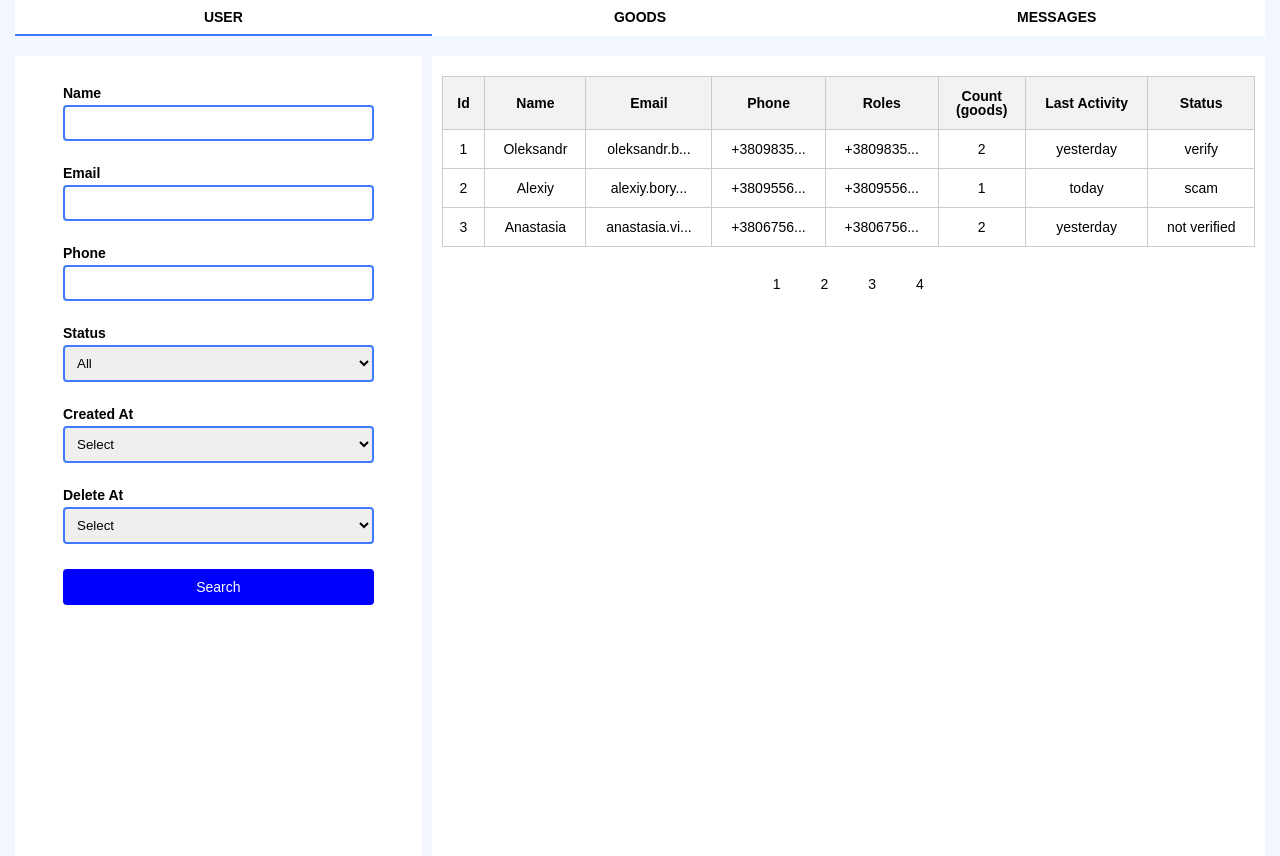
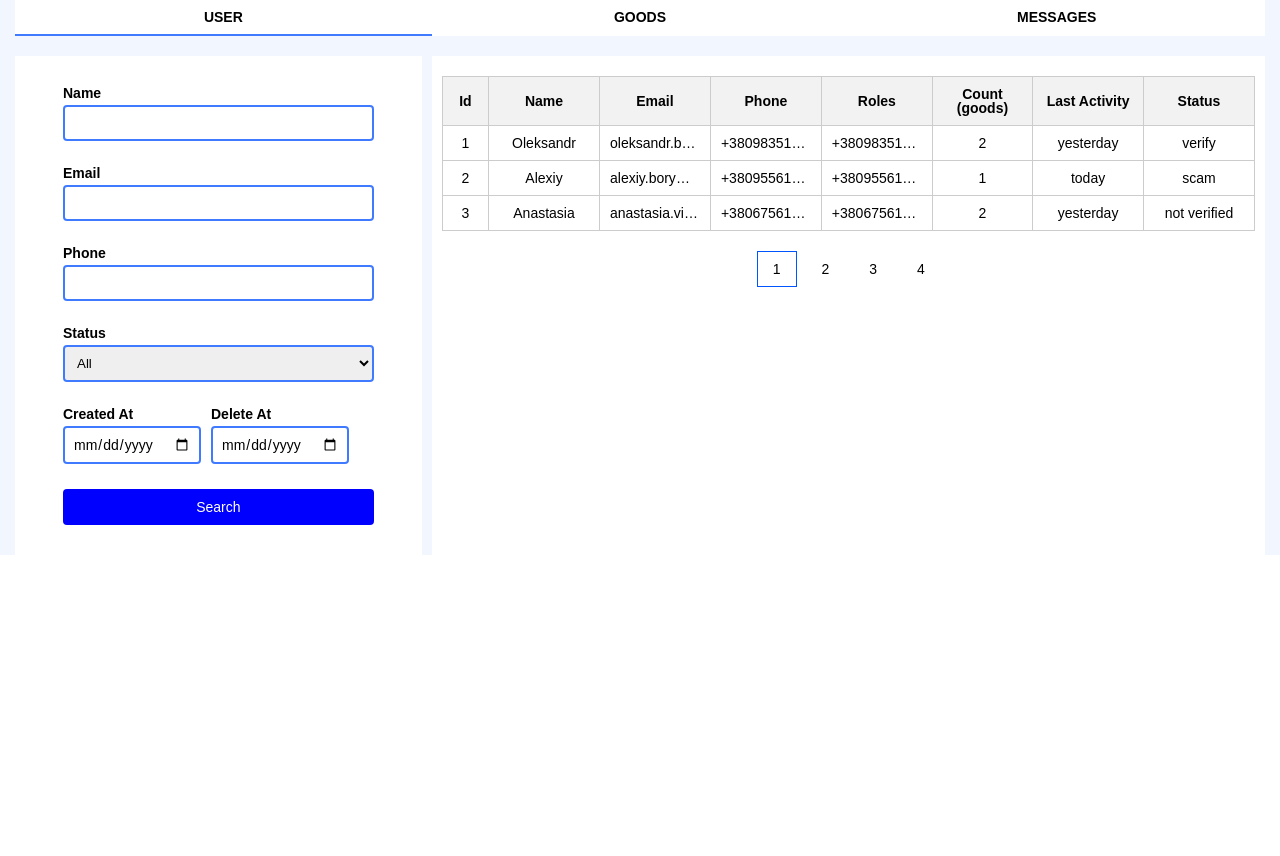
Before and after one commit to airgear-team/airgear.front, a React (Vite) app: page /admin in a window 1280 px wide. After the commit the page ends 800 px from the top, so only its background shows below. Built offline with nearby package versions, Linux system fonts and the light colour scheme.

Commit message:
Admin demo page v1.2 fix styles

```diff
--- a/src/components/AdminHeader/AdminHeader.jsx
+++ b/src/components/AdminHeader/AdminHeader.jsx
@@ -1,5 +1,5 @@
 import { Link } from 'react-router-dom'
-import style from "./AdminHeader.module.scss"
+import style from "./styles.module.scss"
 
 export const AdminHeader = () => {
     return (
--- a/src/components/AdminPagination/AdminPagination.jsx
+++ b/src/components/AdminPagination/AdminPagination.jsx
@@ -1,5 +1,5 @@
 import React from 'react';
-import style from "./AdminPagination.module.scss"
+import style from "./styles.module.scss"
 
 export const Pagination = ({ usersPerPage, totalUsers, paginate, currentPage }) => {
     const pageNumbers = [];
@@ -8,6 +8,8 @@ export const Pagination = ({ usersPerPage, totalUsers, paginate, currentPage })
         pageNumbers.push(i);
     }
 
+    console.log("Current page: " + currentPage);
+
     return (
         <nav>
             <ul className={style.pagination}>
@@ -15,8 +17,8 @@ export const Pagination = ({ usersPerPage, totalUsers, paginate, currentPage })
                     <li
                         onClick={() => paginate(number)}
                         key={number}
-                        className={style.pageNumber}
-                        disabled={number === currentPage}
+                        // className={style.pageNumber}
+                        className={number === currentPage ? style.activePage : style.pageNumber}
                     >
                         {number}
                     </li>
--- a/src/components/AdminPagination/AdminPagination.module.scss
+++ b/src/components/AdminPagination/styles.module.scss
@@ -3,14 +3,15 @@
     margin-top: 20px;
 }
 
-.pageNumber {
+.pageNumber,
+.activePage {
     display: inline-block;
     padding: 10px 15px;
     margin: 0 5px;
     cursor: pointer;
 }
 
-.pageNumber:disabled {
+.activePage {
     border: 1px solid #0055ff;
     cursor: default;
 }
--- a/src/components/AdminResultTable/AdminResultsTable.jsx
+++ b/src/components/AdminResultTable/AdminResultsTable.jsx
@@ -1,6 +1,6 @@
 import { useState, useEffect } from "react";
 import { Pagination } from "../AdminPagination/AdminPagination"
-import style from "./AdminResultsTable.module.scss"
+import style from "./styles.module.scss"
 import { usersArray } from "../../constants";
 
 export const AdminResultsTable = () => {
--- a/src/components/AdminResultTable/AdminResultsTable.module.scss
+++ /dev/null
@@ -1,26 +0,0 @@
-.wrapper {
-    width: calc(100% / 3) * 2;
-    background-color: #ffffff;
-    padding: 20px 10px;
-}
-
-table {
-    width: 100%;
-    border-collapse: collapse;
-}
-
-table,
-th,
-td {
-    border: 1px solid #ccc;
-}
-
-th,
-td {
-    padding: 12px;
-    text-align: center;
-}
-
-thead {
-    background-color: #f2f2f2;
-}
--- /dev/null
+++ b/src/components/AdminResultTable/styles.module.scss
@@ -0,0 +1,46 @@
+.wrapper {
+    width: calc(100% / 3) * 2;
+    background-color: #ffffff;
+    padding: 20px 10px;
+}
+
+table {
+    width: 100%;
+    border-collapse: collapse;
+}
+
+table,
+th,
+td {
+    border: 1px solid #ccc;
+}
+
+th,
+td {
+    padding: 10px;
+    max-width: 80px;
+    text-align: center;
+    white-space: nowrap;
+    overflow: hidden;
+    text-overflow: ellipsis;
+}
+
+thead {
+    background-color: #f2f2f2;
+}
+
+@media (max-width: 991px) {
+    .wrapper {
+        width: 100%;
+    }
+}
+
+
+@media (max-width: 786px) {
+
+    th,
+    td {
+        padding: 5px;
+        max-width: 40px;
+    }
+}
--- a/src/components/AdminSearch/AdminSearch.jsx
+++ b/src/components/AdminSearch/AdminSearch.jsx
@@ -1,4 +1,4 @@
-import style from "./AdminSearch.module.scss"
+import style from "./styles.module.scss"
 
 export const AdminSearch = () => {
     return (
@@ -25,17 +25,15 @@ export const AdminSearch = () => {
                         <option value="not_verified">Not Verified</option>
                     </select>
                 </div>
-                <div className={style.formGroup}>
-                    <label htmlFor="createdAt">Created At</label>
-                    <select id="createdAt" name="createdAt" className={style.input}>
-                        <option value="">Select</option>
-                    </select>
-                </div>
-                <div className={style.formGroup}>
-                    <label htmlFor="deletedAt">Delete At</label>
-                    <select id="deletedAt" name="deletedAt" className={style.input}>
-                        <option value="">Select</option>
-                    </select>
+                <div className={style.dateWrapper}>
+                    <div className={style.formGroup}>
+                        <label htmlFor="createdAt">Created At</label>
+                        <input type="date" id="createdAt" name="createdAt" className={style.input} />
+                    </div>
+                    <div className={style.formGroup}>
+                        <label htmlFor="deletedAt">Delete At</label>
+                        <input type="date" id="deletedAt" name="deletedAt" className={style.input} />
+                    </div>
                 </div>
                 <button type="submit" className={style.btn}>Search</button>
             </form>
--- a/src/components/AdminSearch/AdminSearch.module.scss
+++ b/src/components/AdminSearch/styles.module.scss
@@ -2,11 +2,17 @@
     width: calc((100% / 3) - 10px);
     padding: 30px 48px;
     background-color: #ffffff;
-    height: 100vh;
+    height: 100%;
 }
 
 .formGroup {
     margin-bottom: 15px;
+}
+
+.dateWrapper {
+    display: flex;
+    align-items: flex-start;
+    gap: 10px;
 }
 
 label {
@@ -40,3 +46,15 @@ label {
 .btn:hover {
     background-color: #407BFF;
 }
+
+@media (max-width: 991px) {
+    .search {
+        width: 100%;
+    }
+}
+
+@media (max-width: 480px) {
+    .dateWrapper {
+        flex-direction: column;
+    }
+}
--- a/src/constants.js
+++ b/src/constants.js
@@ -201,16 +201,16 @@ export const queriesArray = [
 ];
 
 export const usersArray = [
-    { id: 1, name: "Oleksandr", email: "oleksandr.b...", phone: "+3809835...", roles: "+3809835...", goods: 2, activity: "yesterday", status: "verify" },
-    { id: 2, name: "Alexiy", email: "alexiy.bory...", phone: "+3809556...", roles: "+3809556...", goods: 1, activity: "today", status: "scam" },
-    { id: 3, name: "Anastasia", email: "anastasia.vi...", phone: "+3806756...", roles: "+3806756...", goods: 2, activity: "yesterday", status: "not verified" },
-    { id: 4, name: "Anatoly", email: "anatoly.zgh...", phone: "+3806636...", roles: "+3806636...", goods: 2, activity: "today", status: "verify" },
-    { id: 5, name: "Andriy", email: "andriy.kazy...", phone: "+3809525...", roles: "+3809525...", goods: 5, activity: "yesterday", status: "not verified" },
-    { id: 6, name: "Ganna", email: "ganna.mykh...", phone: "+3809763...", roles: "+3809763...", goods: 5, activity: "today", status: "verify" },
-    { id: 7, name: "Antonina", email: "antoninal.va...", phone: "+3809565...", roles: "+3809565...", goods: 5, activity: "today", status: "not verified" },
-    { id: 8, name: "Gennady", email: "gennady.rt...", phone: "+3809888...", roles: "+3809888...", goods: 5, activity: "yesterday", status: "not verified" },
-    { id: 9, name: "Denys", email: "denys.koval...", phone: "+3809686...", roles: "+3809686...", goods: 4, activity: "yesterday", status: "verify" },
-    { id: 10, name: "Kateryna", email: "kateryna.m...", phone: "+3809555...", roles: "+3809555...", goods: 2, activity: "today", status: "verify" },
-    { id: 11, name: "Zakhar", email: "zakhar.onys...", phone: "+3809878...", roles: "+3809878...", goods: 1, activity: "today", status: "scam" },
-    { id: 12, name: "Kyrylo", email: "kyrylo.trots...", phone: "+3809541...", roles: "+3809541...", goods: 1, activity: "yesterday", status: "scam" }
+    { id: 1, name: "Oleksandr", email: "oleksandr.b@gmail.com", phone: "+380983517755", roles: "+380983517755", goods: 2, activity: "yesterday", status: "verify" },
+    { id: 2, name: "Alexiy", email: "alexiy.bory@gmail.com", phone: "+380955617755", roles: "+380955617755", goods: 1, activity: "today", status: "scam" },
+    { id: 3, name: "Anastasia", email: "anastasia.vi@gmail.com", phone: "+380675617755", roles: "+380675617755", goods: 2, activity: "yesterday", status: "not verified" },
+    { id: 4, name: "Anatoly", email: "anatoly.zgh@gmail.com", phone: "+380663617755", roles: "+380663617755", goods: 2, activity: "today", status: "verify" },
+    { id: 5, name: "Andriy", email: "andriy.kazy@gmail.com", phone: "+380952517755", roles: "+380952517755", goods: 5, activity: "yesterday", status: "not verified" },
+    { id: 6, name: "Ganna", email: "ganna.mykh@gmail.com", phone: "+380976317755", roles: "+380976317755", goods: 5, activity: "today", status: "verify" },
+    { id: 7, name: "Antonina", email: "antoninal.va@gmail.com", phone: "+380956517755", roles: "+380956517755", goods: 5, activity: "today", status: "not verified" },
+    { id: 8, name: "Gennady", email: "gennady.rt@gmail.com", phone: "+380988817755", roles: "+380988817755", goods: 5, activity: "yesterday", status: "not verified" },
+    { id: 9, name: "Denys", email: "denys.koval@gmail.com", phone: "+380968617755", roles: "+380968617755", goods: 4, activity: "yesterday", status: "verify" },
+    { id: 10, name: "Kateryna", email: "kateryna.m@gmail.com", phone: "+380955517755", roles: "+380955517755", goods: 2, activity: "today", status: "verify" },
+    { id: 11, name: "Zakhar", email: "zakhar.onys@gmail.com", phone: "+380987817755", roles: "+380987817755", goods: 1, activity: "today", status: "scam" },
+    { id: 12, name: "Kyrylo", email: "kyrylo.trots@gmail.com", phone: "+380954117755", roles: "+380954117755", goods: 1, activity: "yesterday", status: "scam" }
 ]
--- a/src/pages/Admin.jsx
+++ b/src/pages/Admin.jsx
@@ -2,7 +2,7 @@ import { useState, useEffect } from "react";
 import { AdminHeader } from "../components/AdminHeader/AdminHeader"
 import { AdminResultsTable } from "../components/AdminResultTable/AdminResultsTable"
 import { AdminSearch } from "../components/AdminSearch/AdminSearch"
-import style from "./Admin.module.scss"
+import style from "./styles.module.scss"
 
 export const Admin = () => {
     return (
--- a/src/pages/Admin.module.scss
+++ b/src/pages/styles.module.scss
@@ -15,3 +15,9 @@
     flex-wrap: wrap;
     gap: 10px;
 }
+
+@media (max-width: 991px) {
+    .content {
+        flex-direction: column;
+    }
+}
```
Also changed, not shown: src/components/AdminHeader/styles.module.scss (renamed from src/components/AdminHeader/AdminHeader.module.scss).
